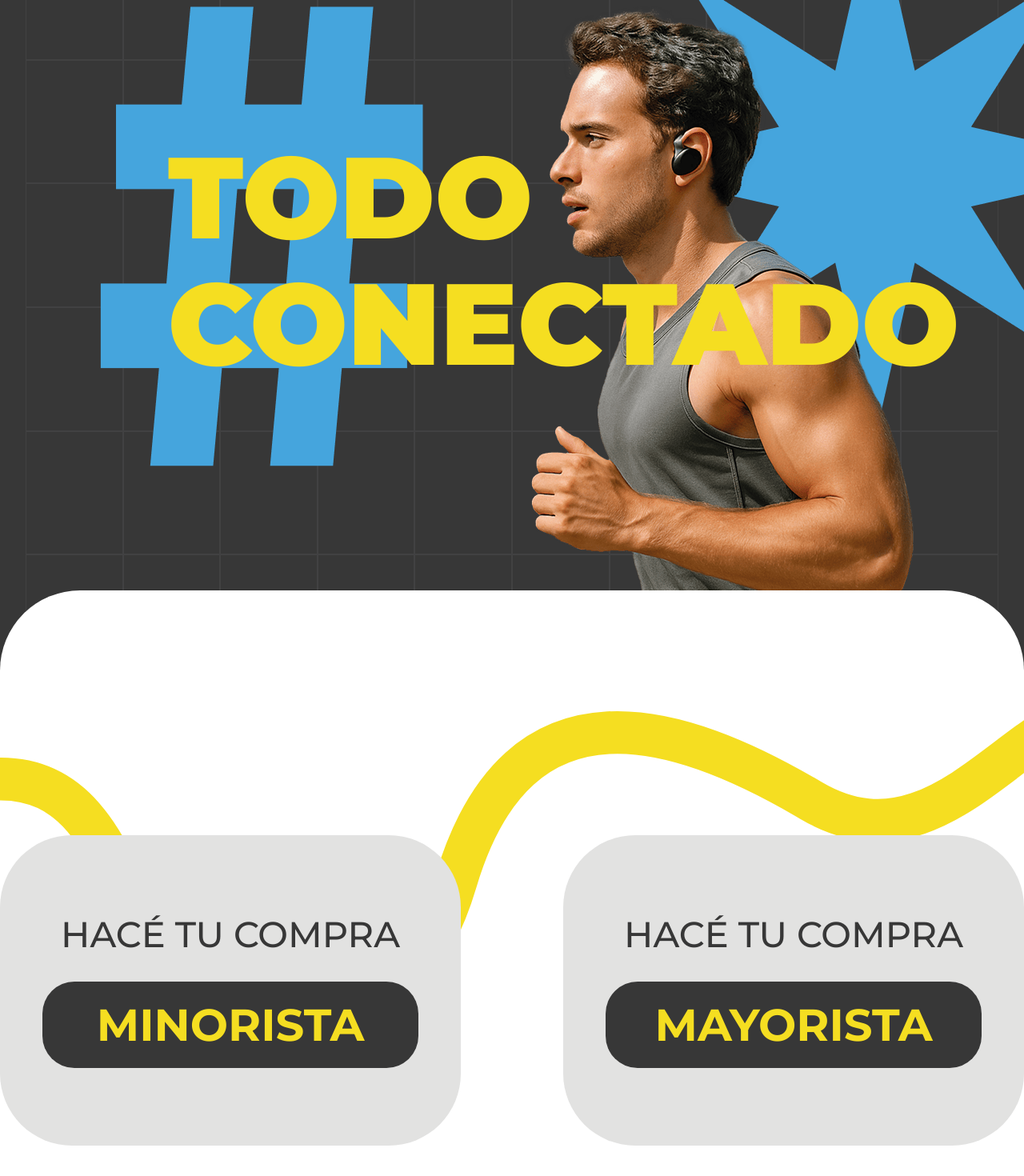
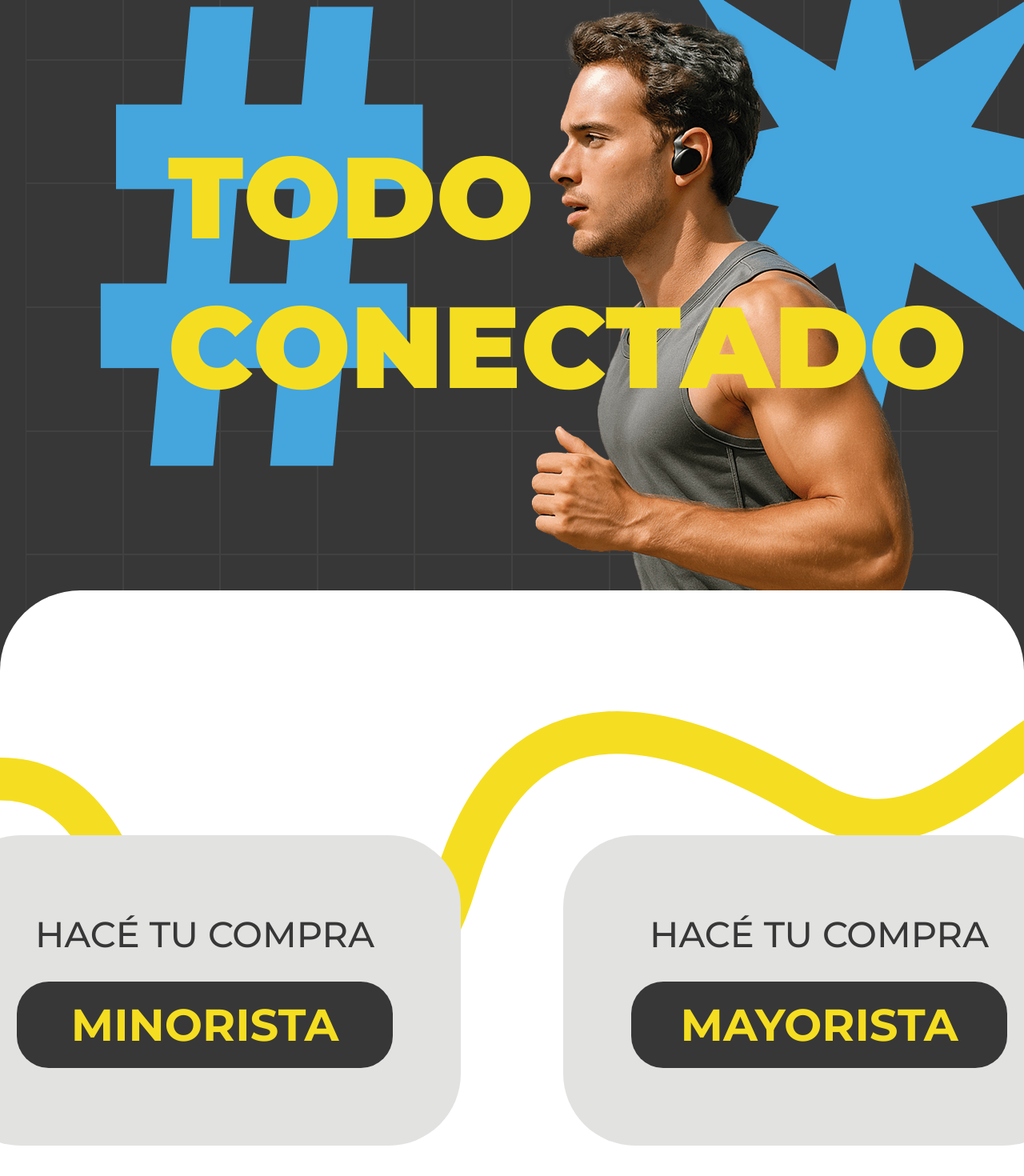
Before and after one commit to NicolasBomben/fanpro-landing, a React (Vite) app: page / in a window 1280 px wide. Shown: the part 252-1722 px from the top of the page at 80% size. Built offline with nearby package versions, Linux system fonts and the light colour scheme.

Commit message:
[ADD] animations

```diff
--- a/package.json
+++ b/package.json
@@ -10,6 +10,7 @@
     "preview": "vite preview"
   },
   "dependencies": {
+    "gsap": "^3.13.0",
     "react": "^19.1.0",
     "react-dom": "^19.1.0",
     "react-icons": "^5.5.0"
--- /dev/null
+++ b/src/animations/AnimatedContent/AnimatedContent.jsx
@@ -0,0 +1,78 @@
+/*
+	Installed from https://reactbits.dev/default/
+*/
+
+import { useRef, useEffect } from "react";
+import { gsap } from "gsap";
+import { ScrollTrigger } from "gsap/ScrollTrigger";
+
+gsap.registerPlugin(ScrollTrigger);
+
+const AnimatedContent = ({
+  children,
+  distance = 100,
+  direction = "vertical",
+  reverse = false,
+  duration = 0.8,
+  ease = "power3.out",
+  initialOpacity = 0,
+  animateOpacity = true,
+  scale = 1,
+  threshold = 0.1,
+  delay = 0,
+  onComplete,
+}) => {
+  const ref = useRef(null);
+
+  useEffect(() => {
+    const el = ref.current;
+    if (!el) return;
+
+    const axis = direction === "horizontal" ? "x" : "y";
+    const offset = reverse ? -distance : distance;
+    const startPct = (1 - threshold) * 100;
+
+    gsap.set(el, {
+      [axis]: offset,
+      scale,
+      opacity: animateOpacity ? initialOpacity : 1,
+    });
+
+    gsap.to(el, {
+      [axis]: 0,
+      scale: 1,
+      opacity: 1,
+      duration,
+      ease,
+      delay,
+      onComplete,
+      scrollTrigger: {
+        trigger: el,
+        start: `top ${startPct}%`,
+        toggleActions: "play none none none",
+        once: true,
+      },
+    });
+
+    return () => {
+      ScrollTrigger.getAll().forEach((t) => t.kill());
+      gsap.killTweensOf(el);
+    };
+  }, [
+    distance,
+    direction,
+    reverse,
+    duration,
+    ease,
+    initialOpacity,
+    animateOpacity,
+    scale,
+    threshold,
+    delay,
+    onComplete,
+  ]);
+
+  return <div ref={ref}>{children}</div>;
+};
+
+export default AnimatedContent;
--- /dev/null
+++ b/src/animations/TextAnimations/SplitText/SplitText.jsx
@@ -0,0 +1,159 @@
+/*
+	Installed from https://reactbits.dev/default/
+*/
+
+import { useRef, useEffect } from "react";
+import { gsap } from "gsap";
+import { ScrollTrigger } from "gsap/ScrollTrigger";
+import { SplitText as GSAPSplitText } from "gsap/SplitText";
+
+gsap.registerPlugin(ScrollTrigger, GSAPSplitText);
+
+const SplitText = ({
+  text,
+  className = "",
+  delay = 100,
+  duration = 0.6,
+  ease = "power3.out",
+  splitType = "chars",
+  from = { opacity: 0, y: 40 },
+  to = { opacity: 1, y: 0 },
+  threshold = 0.1,
+  rootMargin = "-100px",
+  textAlign = "center",
+  onLetterAnimationComplete,
+}) => {
+  const ref = useRef(null);
+  const animationCompletedRef = useRef(false);
+  const scrollTriggerRef = useRef(null);
+
+  useEffect(() => {
+    if (typeof window === "undefined" || !ref.current || !text) return;
+
+    const el = ref.current;
+
+    animationCompletedRef.current = false;
+
+    const absoluteLines = splitType === "lines";
+    if (absoluteLines) el.style.position = "relative";
+
+    let splitter;
+    try {
+      splitter = new GSAPSplitText(el, {
+        type: splitType,
+        absolute: absoluteLines,
+        linesClass: "split-line",
+      });
+    } catch (error) {
+      console.error("Failed to create SplitText:", error);
+      return;
+    }
+
+    let targets;
+    switch (splitType) {
+      case "lines":
+        targets = splitter.lines;
+        break;
+      case "words":
+        targets = splitter.words;
+        break;
+      case "chars":
+        targets = splitter.chars;
+        break;
+      default:
+        targets = splitter.chars;
+    }
+
+    if (!targets || targets.length === 0) {
+      console.warn("No targets found for SplitText animation");
+      splitter.revert();
+      return;
+    }
+
+    targets.forEach((t) => {
+      t.style.willChange = "transform, opacity";
+    });
+
+    const startPct = (1 - threshold) * 100;
+    const marginMatch = /^(-?\d+(?:\.\d+)?)(px|em|rem|%)?$/.exec(rootMargin);
+    const marginValue = marginMatch ? parseFloat(marginMatch[1]) : 0;
+    const marginUnit = marginMatch ? marginMatch[2] || "px" : "px";
+    const sign =
+      marginValue < 0
+        ? `-=${Math.abs(marginValue)}${marginUnit}`
+        : `+=${marginValue}${marginUnit}`;
+    const start = `top ${startPct}%${sign}`;
+
+    const tl = gsap.timeline({
+      scrollTrigger: {
+        trigger: el,
+        start,
+        toggleActions: "play none none none",
+        once: true,
+        onToggle: (self) => {
+          scrollTriggerRef.current = self;
+        },
+      },
+      smoothChildTiming: true,
+      onComplete: () => {
+        animationCompletedRef.current = true;
+        gsap.set(targets, {
+          ...to,
+          clearProps: "willChange",
+          immediateRender: true,
+        });
+        onLetterAnimationComplete?.();
+      },
+    });
+
+    tl.set(targets, { ...from, immediateRender: false, force3D: true });
+    tl.to(targets, {
+      ...to,
+      duration,
+      ease,
+      stagger: delay / 1000,
+      force3D: true,
+    });
+
+    return () => {
+      tl.kill();
+      if (scrollTriggerRef.current) {
+        scrollTriggerRef.current.kill();
+        scrollTriggerRef.current = null;
+      }
+      gsap.killTweensOf(targets);
+      if (splitter) {
+        splitter.revert();
+      }
+    };
+  }, [
+    text,
+    delay,
+    duration,
+    ease,
+    splitType,
+    from,
+    to,
+    threshold,
+    rootMargin,
+    onLetterAnimationComplete,
+  ]);
+
+  return (
+    <p
+      ref={ref}
+      className={`split-parent ${className}`}
+      style={{
+        textAlign,
+        overflow: "hidden",
+        display: "inline-block",
+        whiteSpace: "normal",
+        wordWrap: "break-word",
+      }}
+    >
+      {text}
+    </p>
+  );
+};
+
+export default SplitText;
--- a/src/components/CallToAction.jsx
+++ b/src/components/CallToAction.jsx
@@ -1,30 +1,57 @@
-import { Container } from "./Container/Container";
+import AnimatedContent from "../animations/AnimatedContent/AnimatedContent.jsx";
 import styles from "../styles/CallToAction.module.css";
 import waveBackGround from "../../assets/wave.svg";
 
 export const CallToAction = () => {
   return (
     <section className={styles.actionContainer}>
+      <img
+        src={waveBackGround}
+        alt="onda decorativa"
+        className={styles.waveImg}
+      />
 
-        <img
-          src={waveBackGround}
-          alt="onda decorativa"
-          className={styles.waveImg}
-        />
-
+      <AnimatedContent
+        distance={100}
+        direction="vertical"
+        reverse={false}
+        duration={1}
+        ease="power3.out"
+        initialOpacity={0}
+        initalScale={1}
+        animateOpacity
+        scale={1.1}
+        threshold={0.1}
+        delay= {0.2}
+      >
         <div className={styles.actionCard}>
           <h3 className={styles.actionTitle}>HACÉ TU COMPRA</h3>
           <button>
             <a href="https://minorista.fanpro.com.ar/">MINORISTA</a>
           </button>
         </div>
+      </AnimatedContent>
+
+      <AnimatedContent
+        distance={100}
+        direction="vertical"
+        reverse={false}
+        duration={1}
+        ease="power3.out"
+        initialOpacity={0}
+        initalScale={1}
+        animateOpacity
+        scale={1.1}
+        threshold={0.1}
+        delay={0.2}
+      >
         <div className={styles.actionCard}>
           <h3 className={styles.actionTitle}>HACÉ TU COMPRA</h3>
           <button>
             <a href="https://mayorista.fanpro.com.ar/">MAYORISTA</a>
           </button>
         </div>
-
+      </AnimatedContent>
     </section>
   );
 };
--- a/src/components/Hero.jsx
+++ b/src/components/Hero.jsx
@@ -1,4 +1,5 @@
 import { Container } from "./Container/Container";
+import SplitText from "../animations/TextAnimations/SplitText/SplitText";
 import styles from "../styles/Hero.module.css";
 import AsteriscoBackGround from "../../assets/asterisco.png";
 import EstrellaBackGround from "../../assets/estrella.png";
@@ -29,7 +30,31 @@
         <img src={CorredorBackGround} className={styles.corredor} alt="" />
 
         <div className={styles.mainTextContainer}>
-          <h1 className={styles.mainTitle}>TODO <br/> CONECTADO</h1>
+          <h1 className={styles.mainTitle}>
+            <SplitText
+              text="TODO"
+              className={styles.mainTitle}
+              delay={130}
+              duration={2}
+              splitType="chars"
+              ease="power3.out"
+              from={{ opacity: 0, y: 40 }}
+              to={{ opacity: 1, y: 0 }}
+              threshold={0.1}
+            />
+            <br />
+            <SplitText
+              text="CONECTADO"
+              className={styles.mainTitle}
+              delay={130}
+              duration={2}
+              splitType="chars"
+              ease="power3.out"
+              from={{ opacity: 0, y: 40 }}
+              to={{ opacity: 1, y: 0 }}
+              threshold={0.1}
+            />
+          </h1>
         </div>
       </Container>
     </section>
--- a/src/styles/Hero.module.css
+++ b/src/styles/Hero.module.css
@@ -49,7 +49,7 @@
 
 .mainTextContainer {
   position: absolute;
-  top: 220px;
+  top: 210px;
   left: 210px;
   z-index: 3;
 }
```
Also changed, not shown: jsrepo.json (added, +13 -0 lines), 1 other file (tests, documents, lock files or other folders).
